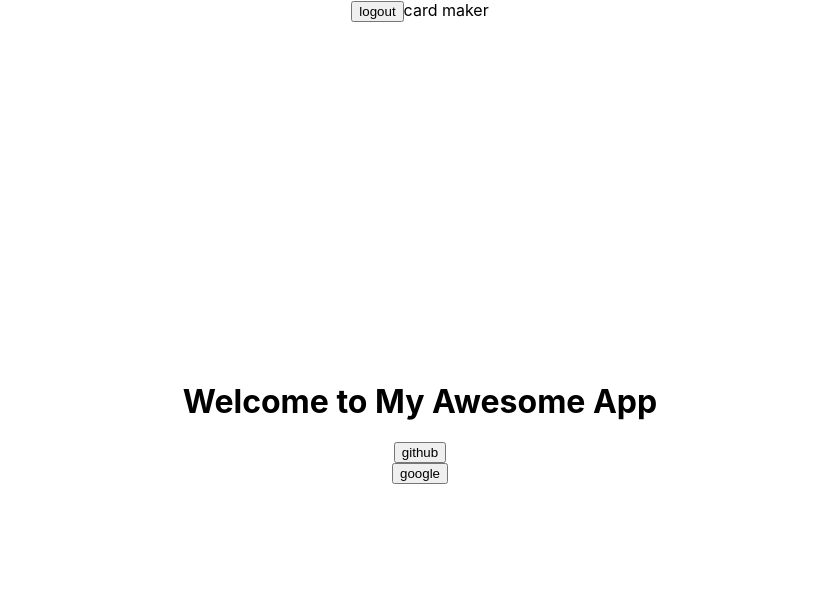
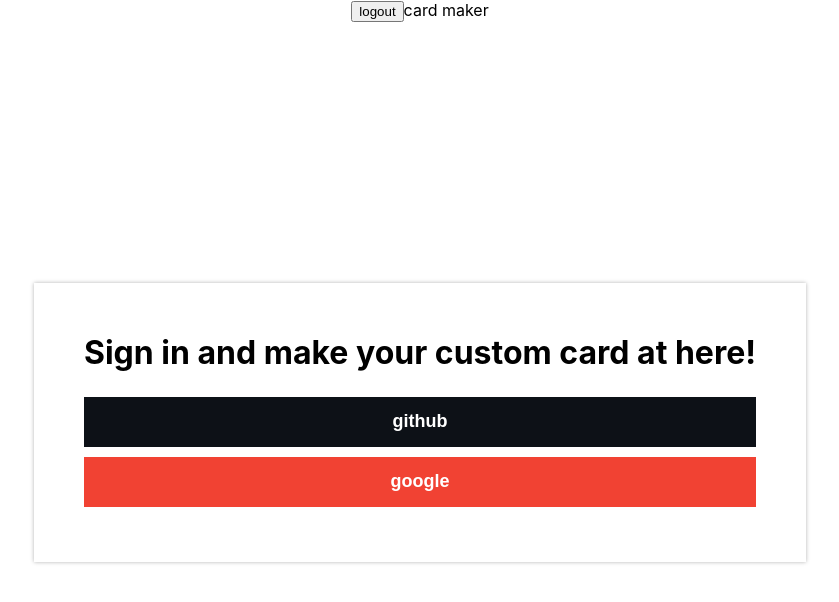
Before and after one commit to cheese-cake-cookie/react-card-maker, a React (Create React App) app: page / in a window 1280 px wide. Shown: the top 602 px of the page, without its empty margins (220-1059 px from the left). Built offline with nearby package versions, Linux system fonts and the light colour scheme; no server answers.

Commit message:
feat: Add login component

```diff
--- a/src/App.js
+++ b/src/App.js
@@ -16,7 +16,7 @@ function App() {
     firebaseAuth
       .signOut()
       .then(() => {
-        console.log('signout');
+        setUserName(null);
       })
       .catch(console.error);
   };
--- a/src/Login.jsx
+++ b/src/Login.jsx
@@ -22,9 +22,19 @@ function Login() {
 
   return (
     <div className={styles.login__container}>
-      <h1>Welcome to My Awesome App</h1>
-      <button onClick={signInWithGithub}>github</button>
-      <button onClick={signInWithGoogle}>google</button>
+      <div className={styles.login__wrap}>
+        <h1 className={styles.title}>
+          Sign in and make your custom card at here!
+        </h1>
+        <section className={styles.actions}>
+          <button className={styles.button__github} onClick={signInWithGithub}>
+            github
+          </button>
+          <button className={styles.button__google} onClick={signInWithGoogle}>
+            google
+          </button>
+        </section>
+      </div>
     </div>
   );
 }
--- a/src/Login.module.css
+++ b/src/Login.module.css
@@ -6,3 +6,32 @@
   width: 100vw;
   height: 100vh;
 }
+.login__wrap {
+  display: flex;
+  flex-direction: column;
+  padding: 50px;
+  box-shadow: 0px 0px 4px 0px rgb(0 0 0 / 30%);
+}
+.title {
+  margin: 0px;
+}
+.actions {
+  display: flex;
+  flex-direction: column;
+  margin-top: 20px;
+}
+.actions > button {
+  margin: 5px 0px;
+  height: 50px;
+  box-sizing: border-box;
+  border: 0px;
+  font-size: 18px;
+  font-weight: bold;
+  color: #fff;
+}
+.button__github {
+  background-color: #0d1117;
+}
+.button__google {
+  background-color: #f14233;
+}
```
